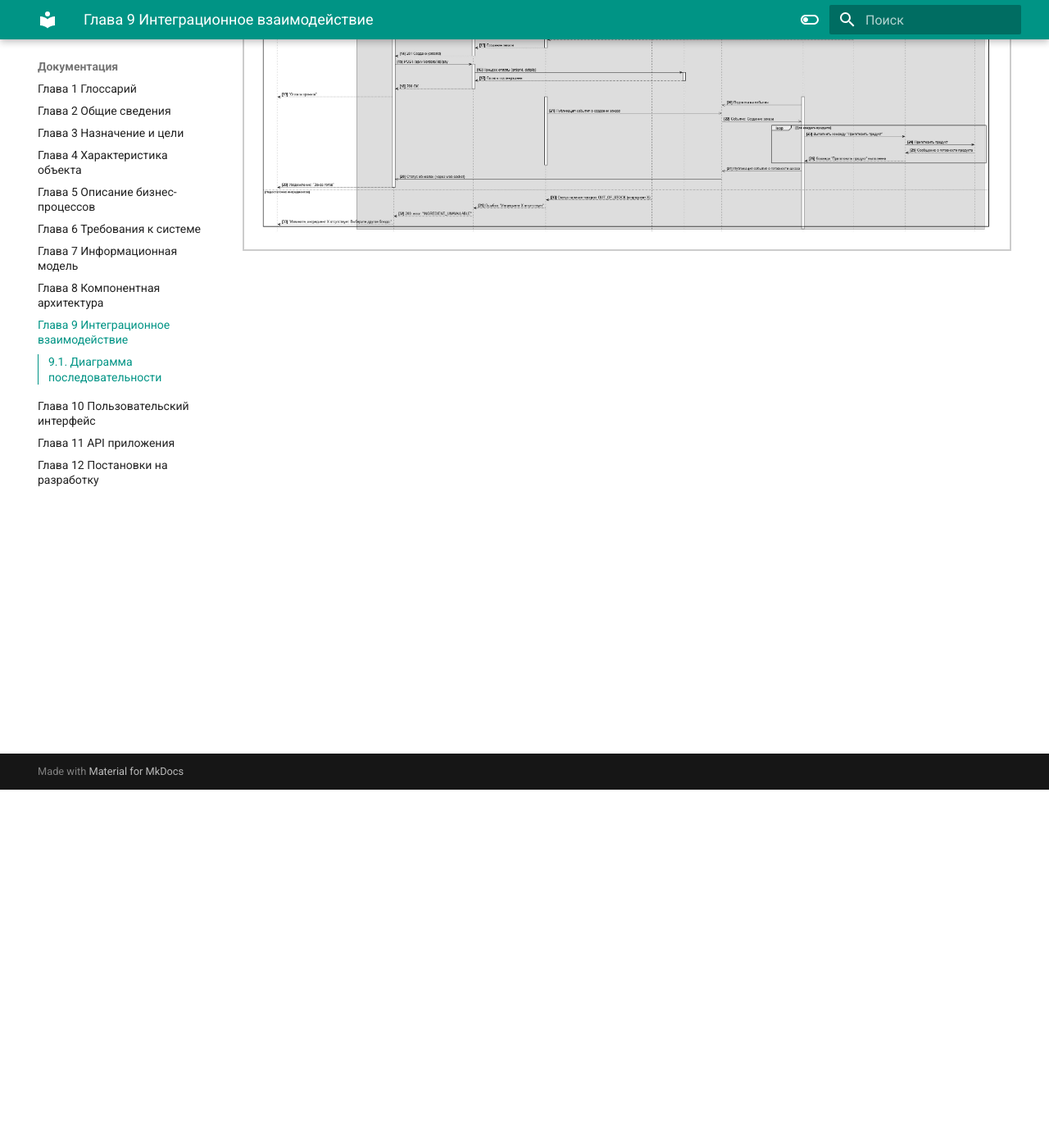
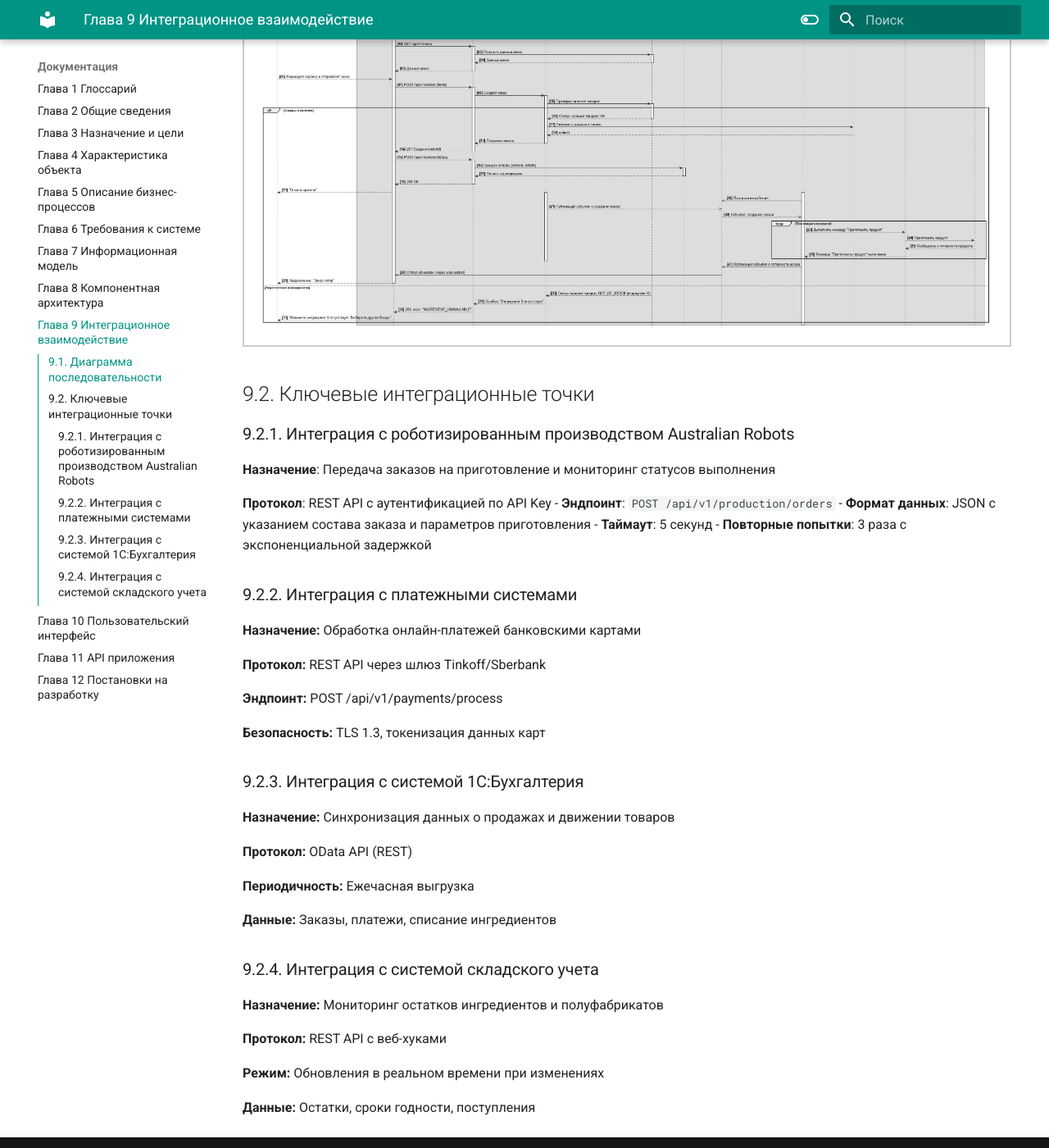
Before and after one commit to YuVUp/SA_Final_Work, an MkDocs documentation site: the page built from docs/9_integration_interaction.md, in a window 1280 px wide and 1400 px high, scrolled down 437 px. Shown: the whole window at 82% size. Built offline with MkDocs 1.6.1 and Material for MkDocs 9.7.7, drawn with Linux system fonts in a browser that asks for light colours; some of the changed text lies outside the part shown.

Commit message:
add content to 9

```diff
--- a/docs/9_integration_interaction.md
+++ b/docs/9_integration_interaction.md
@@ -1,4 +1,5 @@
 # 9	Интеграционное взаимодействие
+Система реализует микросервисную архитектуру разделением ответственности между компонентами. Интеграционное взаимодействие строится на основе REST API для синхронных операций и брокера сообщений для асинхронной обработки событий.
 ## 9.1.	Диаграмма последовательности
 
 [![Оформление заказа через приложение](diagrams/sequence_diagram.jpg){: .hover-zoom }](diagrams/sequence_diagram.jpg){: target="_blank" }
@@ -22,3 +23,43 @@
     position: relative;
 }
 </style>
+
+
+## 9.2. Ключевые интеграционные точки
+
+### 9.2.1. Интеграция с роботизированным производством Australian Robots
+
+**Назначение**: Передача заказов на приготовление и мониторинг статусов выполнения
+
+**Протокол**: REST API с аутентификацией по API Key
+- **Эндпоинт**: `POST /api/v1/production/orders`
+- **Формат данных**: JSON с указанием состава заказа и параметров приготовления
+- **Таймаут**: 5 секунд
+- **Повторные попытки**: 3 раза с экспоненциальной задержкой
+
+### 9.2.2. Интеграция с платежными системами
+**Назначение:** Обработка онлайн-платежей банковскими картами
+
+**Протокол:** REST API через шлюз Tinkoff/Sberbank
+
+**Эндпоинт:** POST /api/v1/payments/process
+
+**Безопасность:** TLS 1.3, токенизация данных карт
+
+### 9.2.3. Интеграция с системой 1С:Бухгалтерия
+**Назначение:** Синхронизация данных о продажах и движении товаров
+
+**Протокол:** OData API (REST)
+
+**Периодичность:** Ежечасная выгрузка
+
+**Данные:** Заказы, платежи, списание ингредиентов
+
+### 9.2.4. Интеграция с системой складского учета
+**Назначение:** Мониторинг остатков ингредиентов и полуфабрикатов
+
+**Протокол:** REST API с веб-хуками
+
+**Режим:** Обновления в реальном времени при изменениях
+
+**Данные:** Остатки, сроки годности, поступления
```
